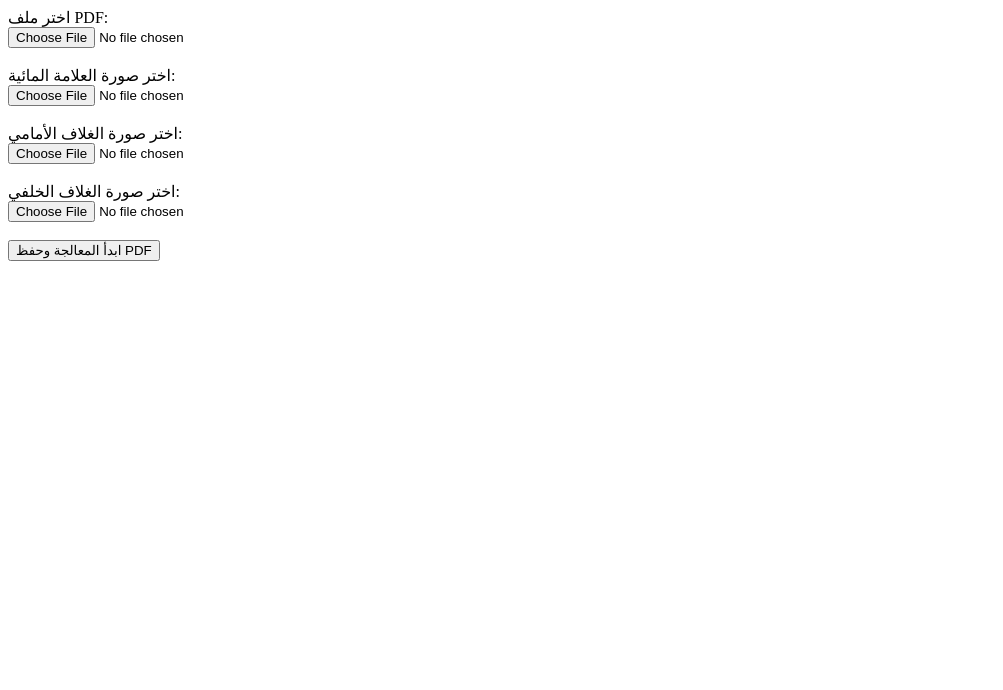
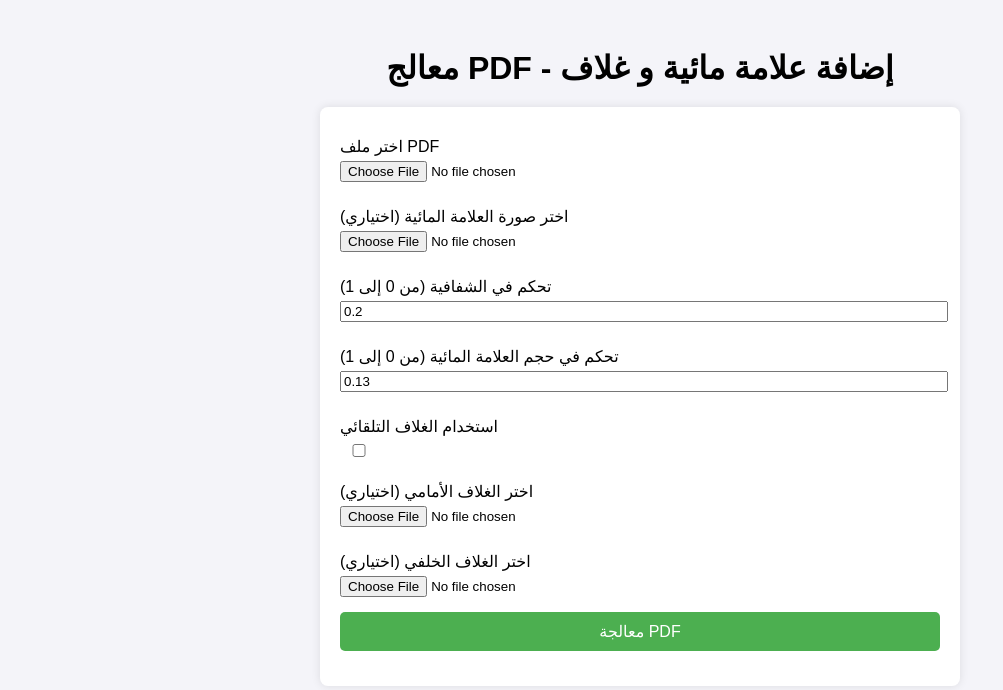
Before and after one commit to HaidarKhalid/tosads-copyright, a plain HTML site: page index.html in a window 1280 px wide. Shown: the whole page, without its empty margins (0-1003 px from the left). Drawn offline with Linux system fonts and the light colour scheme.

Commit message:
Add files via upload

```diff
--- a/index.html
+++ b/index.html
@@ -1,26 +1,90 @@
+<!DOCTYPE html>
+<html lang="ar">
+<head>
+    <meta charset="UTF-8">
+    <meta name="viewport" content="width=device-width, initial-scale=1.0">
+    <title>معالج PDF</title>
+    <style>
+        body {
+            font-family: Arial, sans-serif;
+            padding: 20px;
+            background-color: #f4f4f9;
+        }
+        h1 {
+            text-align: center;
+            margin-bottom: 20px;
+        }
+        .container {
+            max-width: 600px;
+            margin: 0 auto;
+            background-color: #fff;
+            padding: 20px;
+            border-radius: 8px;
+            box-shadow: 0 0 10px rgba(0, 0, 0, 0.1);
+        }
+        label {
+            display: block;
+            margin: 10px 0 5px;
+        }
+        input[type="file"], input[type="range"], input[type="number"], input[type="checkbox"] {
+            width: 100%;
+            margin-bottom: 15px;
+        }
+        .range-label {
+            display: flex;
+            justify-content: space-between;
+        }
+        button {
+            width: 100%;
+            padding: 10px;
+            background-color: #4CAF50;
+            color: white;
+            border: none;
+            cursor: pointer;
+            font-size: 16px;
+            border-radius: 5px;
+        }
+        button:disabled {
+            background-color: #ccc;
+        }
+        .status {
+            text-align: center;
+            margin-top: 15px;
+        }
+    </style>
+</head>
 <body>
 
-    <label>اختر ملف PDF:</label> <br>
-    <input type="file" id="pdf-upload" accept="application/pdf">
-<br>
-<br>
-    <label>اختر صورة العلامة المائية:</label> <br>
-    <input type="file" id="image-upload" accept="image/*">
-<br>
-<br>
-    <label>اختر صورة الغلاف الأمامي:</label> <br>
-    <input type="file" id="cover-front-upload" accept="image/*">
-<br>
-<br>
-    <label>اختر صورة الغلاف الخلفي:</label> <br>
-    <input type="file" id="cover-back-upload" accept="image/*">
-<br>
-<br>
-    <button id="process">ابدأ المعالجة وحفظ PDF</button>
-<br>
-<br>
-    <p id="status" style="color: green; font-weight: bold;"></p> <!-- هنا سنعرض حالة التحميل -->
+    <h1>معالج PDF - إضافة علامة مائية و غلاف</h1>
 
-    <script src="https://unpkg.com/pdf-lib/dist/pdf-lib.min.js"></script>
+    <div class="container">
+        <label for="pdf-upload">اختر ملف PDF</label>
+        <input type="file" id="pdf-upload" accept=".pdf" required>
+
+        <label for="image-upload">اختر صورة العلامة المائية (اختياري)</label>
+        <input type="file" id="image-upload" accept="image/*">
+
+        <label for="opacity">تحكم في الشفافية (من 0 إلى 1)</label>
+        <input type="number" id="opacity" min="0" max="1" step="0.1" value="0.2">
+
+        <label for="scale">تحكم في حجم العلامة المائية (من 0 إلى 1)</label>
+        <input type="number" id="scale" min="0" max="1" step="0.05" value="0.13">
+
+        <label for="auto-cover">استخدام الغلاف التلقائي</label>
+        <input style="width: 30px;" type="checkbox" id="auto-cover">
+
+        <label for="cover-front-upload">اختر الغلاف الأمامي (اختياري)</label>
+        <input type="file" id="cover-front-upload" accept="image/*">
+
+        <label for="cover-back-upload">اختر الغلاف الخلفي (اختياري)</label>
+        <input type="file" id="cover-back-upload" accept="image/*">
+
+        <button id="process">معالجة PDF</button>
+
+        <div class="status" id="status"></div>
+    </div>
+
+    <script src="https://cdnjs.cloudflare.com/ajax/libs/pdf-lib/1.17.1/pdf-lib.min.js"></script>
     <script src="script.js"></script>
 </body>
+</html>
--- a/script.js
+++ b/script.js
@@ -2,6 +2,9 @@ const pdfInput = document.getElementById('pdf-upload');
 const imageInput = document.getElementById('image-upload');
 const coverFrontInput = document.getElementById('cover-front-upload');
 const coverBackInput = document.getElementById('cover-back-upload');
+const opacityInput = document.getElementById('opacity');
+const scaleInput = document.getElementById('scale');
+const autoCoverCheckbox = document.getElementById('auto-cover');
 const processButton = document.getElementById('process');
 const statusText = document.getElementById('status');
 
@@ -18,7 +21,6 @@ processButton.addEventListener('click', async () => {
         const pdfBytes = await pdfInput.files[0].arrayBuffer();
         const pdfDoc = await PDFLib.PDFDocument.load(pdfBytes);
 
-        // تجهيز الملفات حسب الاختيارات
         let watermarkImage, coverFrontImage, coverBackImage;
 
         if (imageInput.files.length) {
@@ -26,34 +28,42 @@ processButton.addEventListener('click', async () => {
             watermarkImage = await embedImage(pdfDoc, watermarkBytes);
         }
 
+        if (autoCoverCheckbox.checked) {
+            const [frontRes, backRes] = await Promise.all([
+                fetch('cover-front.jpg').then(res => res.arrayBuffer()),
+                fetch('cover-back.jpg').then(res => res.arrayBuffer())
+            ]);
+            coverFrontImage = await embedImage(pdfDoc, frontRes);
+            coverBackImage = await embedImage(pdfDoc, backRes);
+        } else {
             if (coverFrontInput.files.length) {
                 const coverFrontBytes = await coverFrontInput.files[0].arrayBuffer();
                 coverFrontImage = await embedImage(pdfDoc, coverFrontBytes);
             }
-
             if (coverBackInput.files.length) {
                 const coverBackBytes = await coverBackInput.files[0].arrayBuffer();
                 coverBackImage = await embedImage(pdfDoc, coverBackBytes);
             }
+        }
 
         const pages = pdfDoc.getPages();
+        const opacity = parseFloat(opacityInput.value) || 0.2;
+        const scale = parseFloat(scaleInput.value) || 0.13;
 
-        // إضافة العلامة المائية إذا موجودة
         if (watermarkImage) {
             for (const page of pages) {
                 const { width, height } = page.getSize();
-                const dims = watermarkImage.scale(0.13);
+                const dims = watermarkImage.scale(scale);
                 page.drawImage(watermarkImage, {
                     x: (width - dims.width) / 2,
                     y: (height - dims.height) / 2,
                     width: dims.width,
                     height: dims.height,
-                    opacity: 0.2,
+                    opacity: opacity,
                 });
             }
         }
 
-        // إضافة الغلافات كصفحات منفصلة إن وجدت
         if (coverFrontImage) {
             const frontPage = pdfDoc.addPage();
             const { width: fWidth, height: fHeight } = frontPage.getSize();
@@ -78,29 +88,24 @@ processButton.addEventListener('click', async () => {
             });
         }
 
-        // إعادة ترتيب الصفحات عبر نسخة جديدة
         const newPdfDoc = await PDFLib.PDFDocument.create();
 
-        // إضافة الغلاف الأمامي إذا موجود
         if (coverFrontImage) {
             const [embeddedFront] = await newPdfDoc.copyPages(pdfDoc, [pdfDoc.getPageCount() - (coverBackImage ? 2 : 1)]);
             newPdfDoc.addPage(embeddedFront);
         }
 
-        // إضافة الصفحات الأصلية
         const originalPageCount = pdfDoc.getPageCount() - (coverFrontImage ? 1 : 0) - (coverBackImage ? 1 : 0);
         for (let i = 0; i < originalPageCount; i++) {
             const [copiedPage] = await newPdfDoc.copyPages(pdfDoc, [i]);
             newPdfDoc.addPage(copiedPage);
         }
 
-        // إضافة الغلاف الخلفي إذا موجود
         if (coverBackImage) {
             const [embeddedBack] = await newPdfDoc.copyPages(pdfDoc, [pdfDoc.getPageCount() - 1]);
             newPdfDoc.addPage(embeddedBack);
         }
 
-        // حفظ الملف النهائي
         const finalPdfBytes = await newPdfDoc.save();
 
         const blob = new Blob([finalPdfBytes], { type: 'application/pdf' });
@@ -109,10 +114,10 @@ processButton.addEventListener('click', async () => {
         link.download = 'حقوق ' + pdfInput.files[0].name;
         link.click();
 
-        statusText.textContent = ' تم تنزيل الملف بنجاح.';
+        statusText.textContent = '✅ تم تنزيل الملف بنجاح.';
     } catch (error) {
         console.error(error);
-        statusText.textContent = ' حدث خطأ أثناء المعالجة.';
+        statusText.textContent = '❌ حدث خطأ أثناء المعالجة.';
     } finally {
         processButton.disabled = false;
     }
```
Also changed, not shown: 2 other files. Lines whose indentation alone changed are shown as unchanged.
